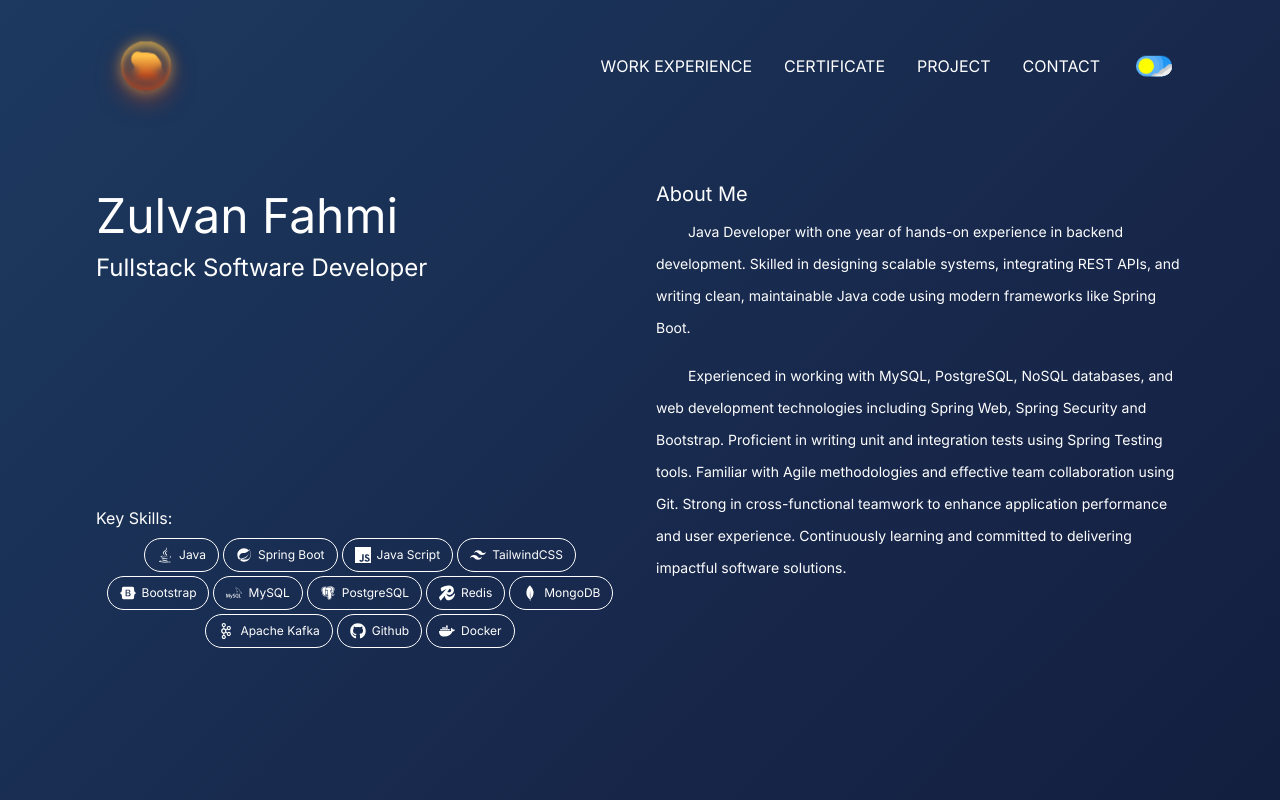
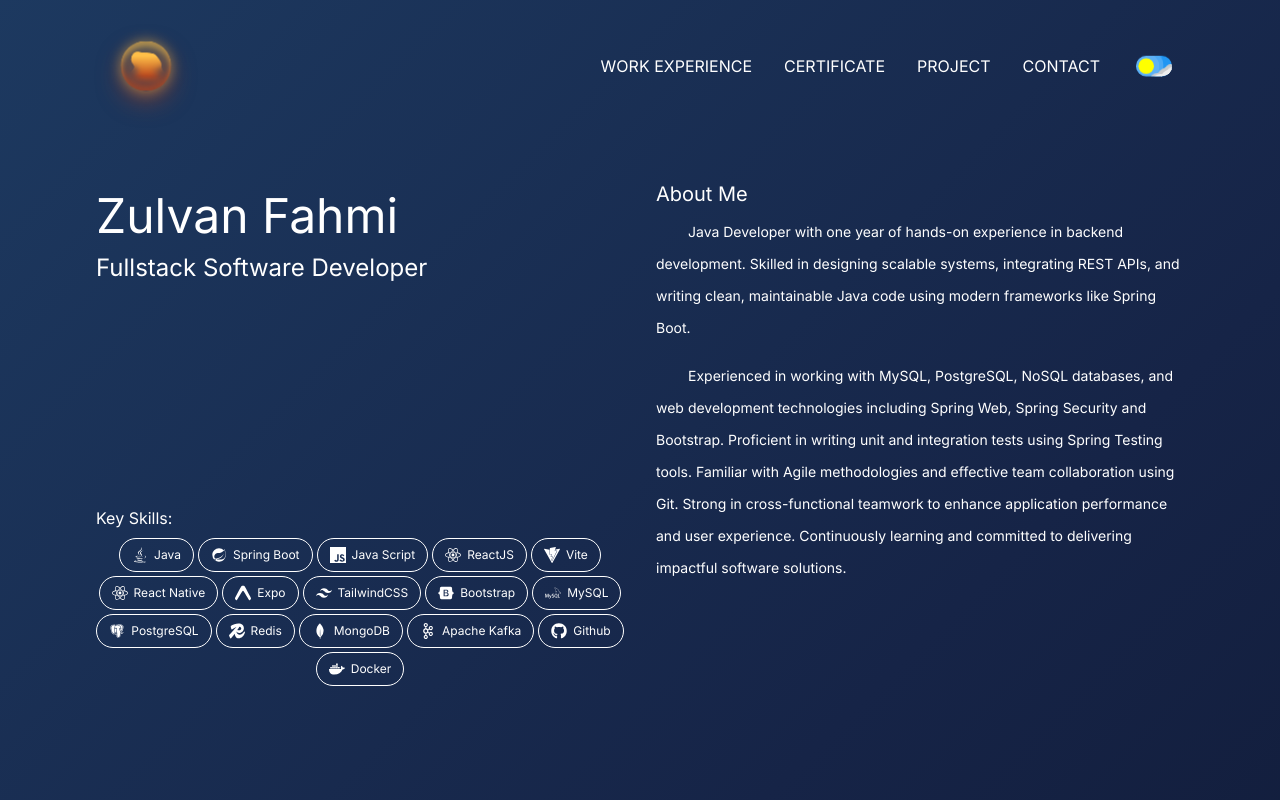
Before and after one commit to zulvanfahmi/web-profile, a React (Vite) app: page / in a window 1280 px wide. Shown: the top 800 px of the page. Built offline with nearby package versions, Linux system fonts and the light colour scheme.

Commit message:
update key skills

```diff
--- a/src/components/layout/MainLayout.jsx
+++ b/src/components/layout/MainLayout.jsx
@@ -13,7 +13,7 @@ import { IconContext } from 'react-icons';
 
 export default function MainLayout() {
 
-    // back to top fetaure
+    // back to top feature
     const [visible, setVisible] = useState(false);
     const SCROLL_THRESHOLD = 500;
 
@@ -177,7 +177,7 @@ export default function MainLayout() {
             </div>
 
             <div className='bg-sky-900 dark:bg-zinc-800 flex justify-center'>
-                <p className='pb-4 pt-2 sm:py-4 text-sm text-white text-center leading-6'>© 2025 Zulvan Fahmi &bull; Turning ideas into glowing little creations 🌌✨</p>
+                <p className='pb-4 pt-2 sm:py-4 text-sm text-white text-center leading-6'>©2025 Zulvan Fahmi &bull; Turning ideas into glowing little creations 🌌✨</p>
             </div>
 
             <div className={`fixed bottom-2.5 right-5 ${visible ? 'hidden sm:block' : 'hidden'}`}>
--- a/src/data/Data.jsx
+++ b/src/data/Data.jsx
@@ -1,6 +1,7 @@
 import { FaBootstrap, FaDocker, FaGithub, FaJava } from "react-icons/fa";
-import { SiApachekafka, SiJavascript, SiMongodb, SiMysql, SiRedis, SiSpringboot, SiTailwindcss } from "react-icons/si";
+import { SiApachekafka, SiExpo, SiJavascript, SiMongodb, SiMysql, SiRedis, SiSpringboot, SiTailwindcss, SiVite } from "react-icons/si";
 import { BiLogoPostgresql, BiLogoSpringBoot } from "react-icons/bi";
+import { FaReact } from "react-icons/fa6";
 
 export const certificateList1 = [
     {
@@ -57,6 +58,10 @@ export const keySkillListData = [
     { text: 'Java', iconComponent: <FaJava /> },
     { text: 'Spring Boot', iconComponent: <BiLogoSpringBoot /> },
     { text: 'Java Script', iconComponent: <SiJavascript /> },
+    { text: 'ReactJS', iconComponent: <FaReact /> },
+    { text: 'Vite', iconComponent: <SiVite /> },
+    { text: 'React Native', iconComponent: <FaReact /> },
+    { text: 'Expo', iconComponent: <SiExpo /> },
     { text: 'TailwindCSS', iconComponent: <SiTailwindcss /> },
     { text: 'Bootstrap', iconComponent: <FaBootstrap /> },
     { text: 'MySQL', iconComponent: <SiMysql /> },
```
